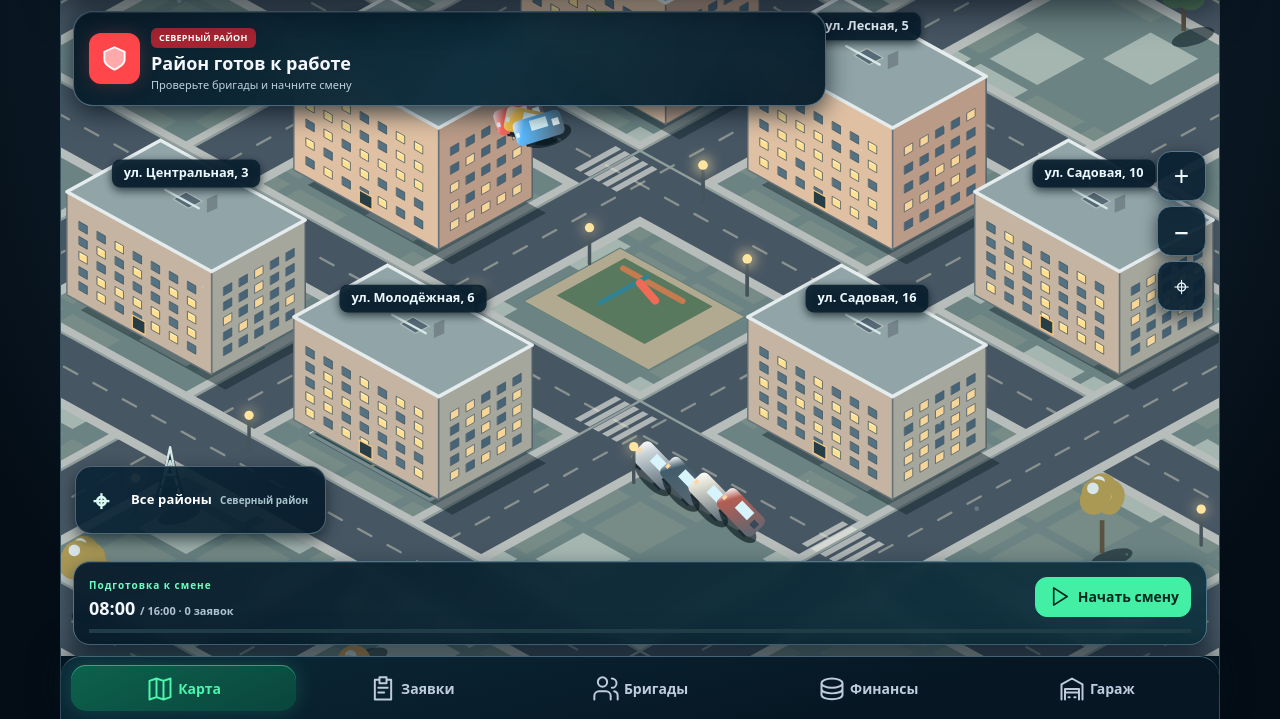
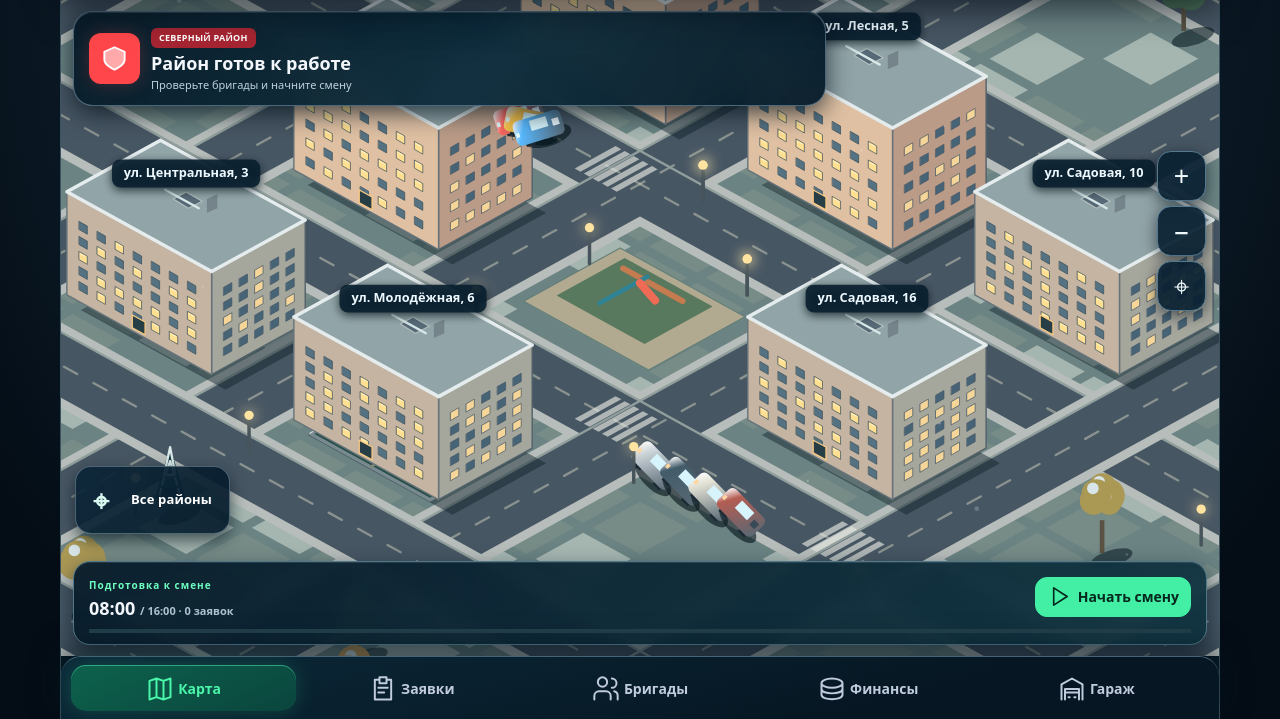
Before and after one commit to fowov2-jpg/-, a website with bundled scripts: page web/index.html in a window 1280 px wide. Shown: the part 81-800 px from the top of the page. Built offline with nearby package versions, Linux system fonts and the light colour scheme.

Commit message:
Simplify district navigation button to match design reference

```diff
--- a/web/index.html
+++ b/web/index.html
@@ -1 +1 @@
-<!doctype html><html lang="ru"><head><meta charset="UTF-8"><meta name="viewport" content="width=device-width,initial-scale=1,viewport-fit=cover"><meta name="theme-color" content="#071b29"><title>Управдом — УК «Уют»</title><link rel="stylesheet" href="style.css"></head><body><div id="app"><header id="header"></header><main><section id="mapView"><canvas id="map" aria-label="Карта района. Для выбора заявки используйте карточки или раздел Заявки."></canvas><div id="mapTop"></div><div class="zoom"><button data-action="zoomIn" aria-label="Увеличить">+</button><button data-action="zoomOut" aria-label="Уменьшить">−</button><button data-action="center" aria-label="Центрировать карту">⌖</button></div><button type="button" class="district" data-action="district" aria-label="Все районы">Все районы<span>Северный район</span></button><div id="mapBottom"></div></section><section id="page" hidden></section></main><nav id="nav" aria-label="Основная навигация"></nav></div><dialog id="dialog"></dialog><div id="toast" role="status"></div><script type="module" src="app.js"></script></body></html>
+<!doctype html><html lang="ru"><head><meta charset="UTF-8"><meta name="viewport" content="width=device-width,initial-scale=1,viewport-fit=cover"><meta name="theme-color" content="#071b29"><title>Управдом — УК «Уют»</title><link rel="stylesheet" href="style.css"></head><body><div id="app"><header id="header"></header><main><section id="mapView"><canvas id="map" aria-label="Карта района. Для выбора заявки используйте карточки или раздел Заявки."></canvas><div id="mapTop"></div><div class="zoom"><button data-action="zoomIn" aria-label="Увеличить">+</button><button data-action="zoomOut" aria-label="Уменьшить">−</button><button data-action="center" aria-label="Центрировать карту">⌖</button></div><button type="button" class="district" data-action="district" aria-label="Все районы">Все районы</button><div id="mapBottom"></div></section><section id="page" hidden></section></main><nav id="nav" aria-label="Основная навигация"></nav></div><dialog id="dialog"></dialog><div id="toast" role="status"></div><script type="module" src="app.js"></script></body></html>
```
